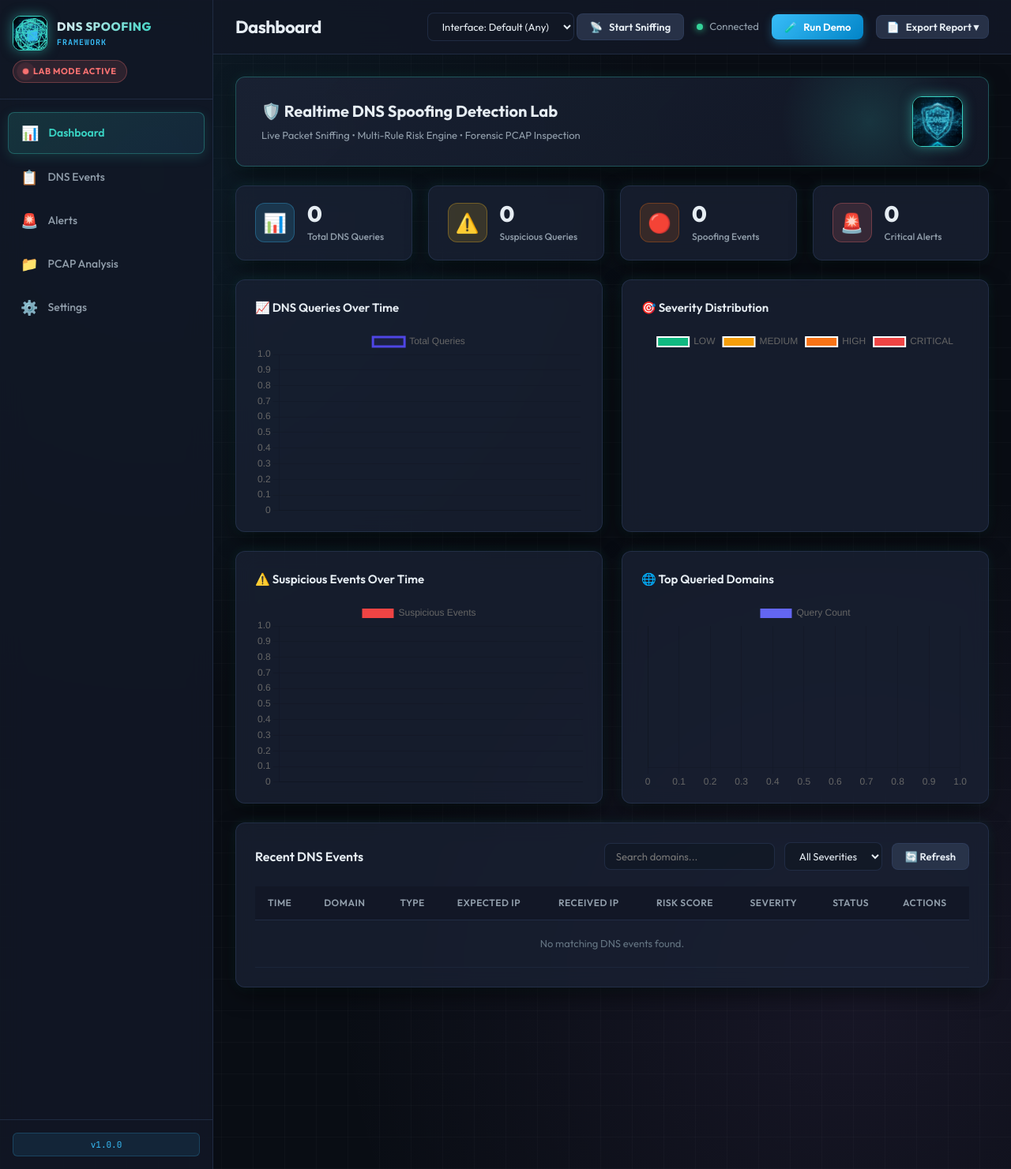
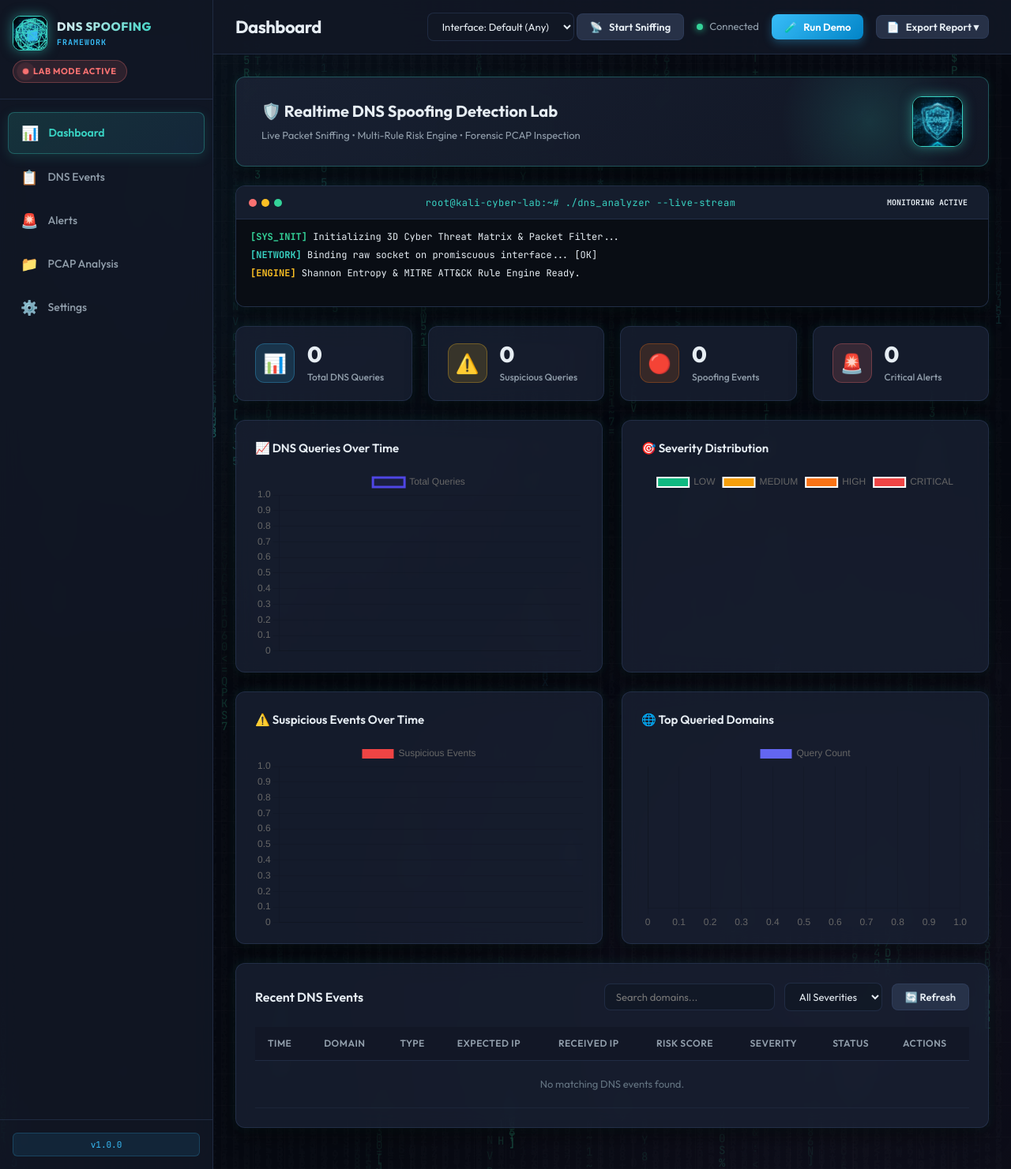
Before and after one commit to ANIKETCHAND/dns-spoofing-framework, a FastAPI app: page / in a window 1280 px wide. Shown: the whole page at 79% size. Run offline with FastAPI, Linux system fonts and the light colour scheme; data that the repository does not hold is empty.

Commit message:
Upgrade frontend: Add 3D Hacker Matrix Background animation and live streaming Cyber CLI Terminal console

```diff
--- a/frontend/static/css/style.css
+++ b/frontend/static/css/style.css
@@ -36,6 +36,81 @@
     padding: 0;
     box-sizing: border-box;
 }
+
+/* 3D Hacker Matrix Background Canvas */
+#hacker-bg-canvas {
+    position: fixed;
+    top: 0;
+    left: 0;
+    width: 100vw;
+    height: 100vh;
+    z-index: -1;
+    pointer-events: none;
+    opacity: 0.35;
+}
+
+/* Hacker Terminal Console Component */
+.hacker-terminal-container {
+    background: rgba(13, 17, 26, 0.9);
+    border: 1px solid rgba(57, 211, 195, 0.35);
+    box-shadow: 0 8px 30px rgba(0, 0, 0, 0.8), 0 0 15px rgba(57, 211, 195, 0.15);
+    border-radius: 10px;
+    overflow: hidden;
+    font-family: var(--font-mono);
+}
+
+.terminal-header {
+    background: rgba(22, 30, 46, 0.95);
+    padding: 10px 16px;
+    display: flex;
+    align-items: center;
+    justify-content: space-between;
+    border-bottom: 1px solid rgba(56, 75, 112, 0.4);
+}
+
+.terminal-dots {
+    display: flex;
+    gap: 6px;
+}
+
+.terminal-dots .dot {
+    width: 10px;
+    height: 10px;
+    border-radius: 50%;
+}
+
+.dot.red { background: #f87171; }
+.dot.yellow { background: #fbbf24; }
+.dot.green { background: #34d399; }
+
+.terminal-title {
+    font-size: 12px;
+    color: var(--accent-cyan);
+    letter-spacing: 0.5px;
+}
+
+.terminal-body {
+    padding: 14px 18px;
+    height: 110px;
+    overflow-y: auto;
+    display: flex;
+    flex-direction: column;
+    gap: 6px;
+    font-size: 12px;
+    line-height: 1.4;
+    background: rgba(9, 13, 20, 0.95);
+}
+
+.terminal-line {
+    color: var(--text-primary);
+    word-break: break-all;
+}
+
+.t-green { color: var(--accent-green); font-weight: 700; }
+.t-cyan { color: var(--accent-cyan); font-weight: 700; }
+.t-yellow { color: var(--accent-yellow); font-weight: 700; }
+.t-red { color: var(--accent-red); font-weight: 700; }
+.t-purple { color: var(--accent-purple); font-weight: 700; }
 
 body {
     background: var(--bg-dark);
--- a/frontend/static/js/dashboard.js
+++ b/frontend/static/js/dashboard.js
@@ -34,6 +34,7 @@ document.addEventListener('DOMContentLoaded', () => {
     function init() {
         initCharts();
         initThreeLogoCanvas();
+        init3DHackerMatrixBackground();
         setupNavigation();
         setupEventListeners();
 
@@ -779,6 +780,102 @@ document.addEventListener('DOMContentLoaded', () => {
         }
     }
 
+    // 3D Hacker Matrix Background Canvas Renderer
+    function init3DHackerMatrixBackground() {
+        const canvas = document.getElementById('hacker-bg-canvas');
+        if (!canvas) return;
+
+        const ctx = canvas.getContext('2d');
+        let width = canvas.width = window.innerWidth;
+        let height = canvas.height = window.innerHeight;
+
+        window.addEventListener('resize', () => {
+            width = canvas.width = window.innerWidth;
+            height = canvas.height = window.innerHeight;
+        });
+
+        // Matrix Cyber Glyphs & Hex Tokens
+        const chars = '01ABCDEFGHJKLMNPQRSTUVWXYZ0123456789$#@%&*[]{}<>/\\|:=+~T1557T1568DNS'.split('');
+        const fontSize = 14;
+        const columns = Math.floor(width / fontSize);
+        const drops = [];
+
+        // Initialize drop positions & 3D z-depth opacity
+        for (let i = 0; i < columns; i++) {
+            drops[i] = {
+                y: Math.random() * -100,
+                speed: 1 + Math.random() * 2,
+                opacity: 0.2 + Math.random() * 0.8,
+                color: Math.random() > 0.85 ? '#39d3c3' : (Math.random() > 0.95 ? '#38bdf8' : '#34d399')
+            };
+        }
+
+        function drawMatrix() {
+            // Translucent fade overlay for trailing effect
+            ctx.fillStyle = 'rgba(9, 13, 20, 0.12)';
+            ctx.fillRect(0, 0, width, height);
+
+            ctx.font = `${fontSize}px 'JetBrains Mono', monospace`;
+
+            for (let i = 0; i < drops.length; i++) {
+                const drop = drops[i];
+                const char = chars[Math.floor(Math.random() * chars.length)];
+                const x = i * fontSize;
+                const y = drop.y * fontSize;
+
+                ctx.fillStyle = drop.color;
+                ctx.globalAlpha = drop.opacity;
+                ctx.fillText(char, x, y);
+
+                // Reset drop when hitting bottom
+                if (y > height && Math.random() > 0.975) {
+                    drop.y = 0;
+                    drop.speed = 1 + Math.random() * 2;
+                }
+                drop.y += drop.speed * 0.5;
+            }
+            ctx.globalAlpha = 1.0;
+            requestAnimationFrame(drawMatrix);
+        }
+
+        drawMatrix();
+
+        // Start periodic terminal CLI log streaming simulation
+        setInterval(streamRandomHackerLog, 3000);
+    }
+
+    function appendTerminalLog(tagClass, tagText, msg) {
+        const stream = document.getElementById('live-terminal-stream');
+        if (!stream) return;
+
+        const timeStr = new Date().toLocaleTimeString();
+        const line = document.createElement('div');
+        line.className = 'terminal-line';
+        line.innerHTML = `<span class="${tagClass}">[${timeStr} ${tagText}]</span> ${escapeHtml(msg)}`;
+
+        stream.appendChild(line);
+
+        // Keep last 50 lines
+        while (stream.children.length > 50) {
+            stream.removeChild(stream.firstChild);
+        }
+
+        stream.scrollTop = stream.scrollHeight;
+    }
+
+    function streamRandomHackerLog() {
+        const logs = [
+            { class: 't-green', tag: 'PACKET_SNIFFER', msg: 'Captured DNS response query (UDP/53) -> A record validated' },
+            { class: 't-cyan', tag: 'ANOMALY_ENGINE', msg: 'Evaluating Shannon Entropy H(X)... Label entropy within baseline threshold' },
+            { class: 't-yellow', tag: 'CACHE_CHECK', msg: 'Querying in-memory trusted domain cache... Match hit (0.001ms)' },
+            { class: 't-purple', tag: 'MITRE_MATRIX', msg: 'T1557.006 rule verification complete: 0 threat indicators triggered' },
+            { class: 't-green', tag: 'SQLITE_WAL', msg: 'Flushed batch logs to SQLite WAL journal mode [64MB Page Cache OK]' }
+        ];
+
+        const randomLog = logs[Math.floor(Math.random() * logs.length)];
+        appendTerminalLog(randomLog.class, randomLog.tag, randomLog.msg);
+    }
+
     // Helper functions
     function getRiskLevel(score) {
         if (score >= 80) return 'critical';
--- a/frontend/templates/index.html
+++ b/frontend/templates/index.html
@@ -14,6 +14,9 @@
     <script src="https://cdnjs.cloudflare.com/ajax/libs/three.js/r128/three.min.js"></script>
 </head>
 <body>
+    <!-- 3D Hacker Matrix Background Canvas -->
+    <canvas id="hacker-bg-canvas"></canvas>
+
     <div class="app-container">
         <!-- Sidebar -->
         <aside class="sidebar" id="sidebar">
@@ -111,6 +114,24 @@
                     </div>
                     <div class="hero-logo-display">
                         <img src="/static/images/dns_tech_3d_logo.jpg" alt="Tech Logo" class="hero-3d-graphic">
+                    </div>
+                </div>
+
+                <!-- Live Hacker Terminal Stream Widget -->
+                <div class="hacker-terminal-container card-3d" style="margin-bottom: 24px;">
+                    <div class="terminal-header">
+                        <div class="terminal-dots">
+                            <span class="dot red"></span>
+                            <span class="dot yellow"></span>
+                            <span class="dot green"></span>
+                        </div>
+                        <div class="terminal-title">root@kali-cyber-lab:~# ./dns_analyzer --live-stream</div>
+                        <span class="badge badge-primary" style="font-size: 10px; font-family: var(--font-mono);">MONITORING ACTIVE</span>
+                    </div>
+                    <div class="terminal-body" id="live-terminal-stream">
+                        <div class="terminal-line"><span class="t-green">[SYS_INIT]</span> Initializing 3D Cyber Threat Matrix & Packet Filter...</div>
+                        <div class="terminal-line"><span class="t-cyan">[NETWORK]</span> Binding raw socket on promiscuous interface... [OK]</div>
+                        <div class="terminal-line"><span class="t-yellow">[ENGINE]</span> Shannon Entropy & MITRE ATT&CK Rule Engine Ready.</div>
                     </div>
                 </div>
 
```
